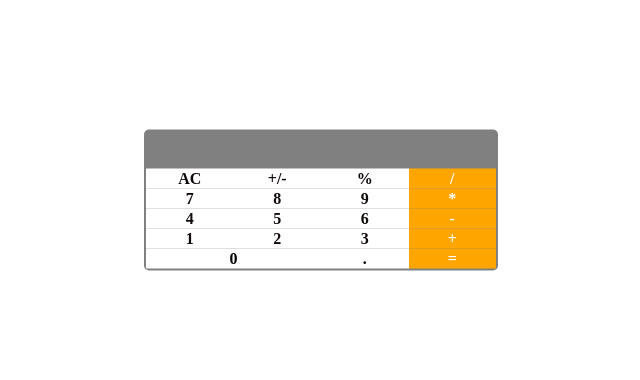
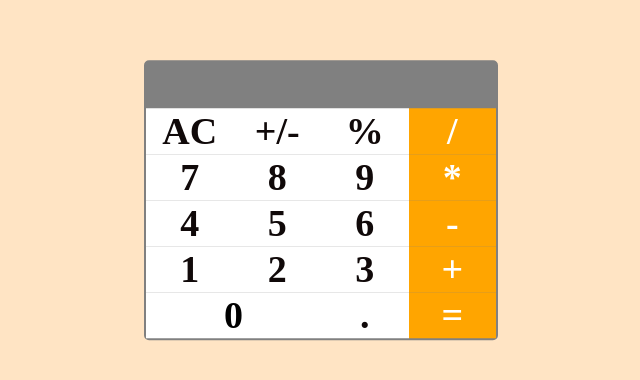
Before and after one commit to asraful-cse/react-calculator, a React (Create React App) app: page / in a window 1280 px wide. Shown: the part 200-580 px from the top of the page, without its empty margins (319-959 px from the left). Built offline with nearby package versions, Linux system fonts and the light colour scheme; a web font is replaced by a local one.

Commit message:
dry code updated

```diff
--- a/src/App.css
+++ b/src/App.css
@@ -4,13 +4,14 @@
 
 * {
    font-family: 'Neucha', cursive;
-   font-size: 16px;
+   font-size:38px;
 }
 
 body{
     display: flex;
     justify-content: center;
     align-items: center;
+    background-color: bisque;
 }
 .container{
  top: 50%;
@@ -19,6 +20,7 @@ body{
  transform: translate(-50% , -50%);
  margin: 0 auto;
  width: 350px;
+ /* height: 400px;  */
  text-align: center;
  border: 2px solid gray;
  background: gray;
```
